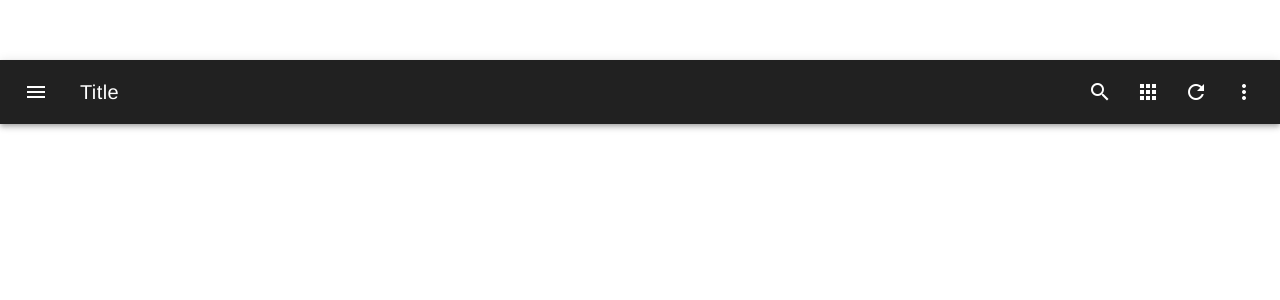
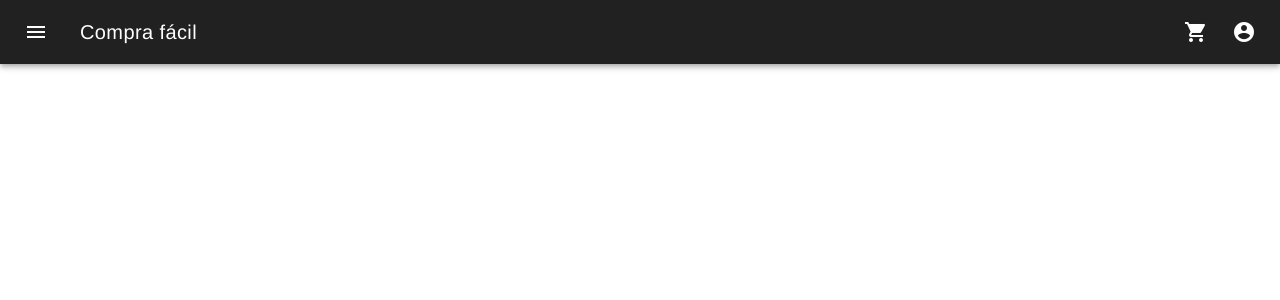
Before and after one commit to JessicaMP/e-commerce-vue, a Vue app: page / in a window 1280 px wide. Shown: the top 300 px of the page. Built offline with nearby package versions, Linux system fonts and the light colour scheme.

Commit message:
add router

```diff
--- a/package.json
+++ b/package.json
@@ -10,6 +10,7 @@
   "dependencies": {
     "core-js": "2.6.5",
     "vue": "2.6.10",
+    "vue-router": "3.0.6",
     "vuetify": "1.5.13"
   },
   "devDependencies": {
--- a/src/App.vue
+++ b/src/App.vue
@@ -1,18 +1,17 @@
 <template>
   <div id="app">
-    <Header/>
+    <router-view/>
+    <!-- <Header/> -->
   </div>
 </template>
 
 <script>
 
-import Header from '@/components/Header.vue'
+// import Header from '@/components/Header.vue'
 
 export default {
   name: 'app',
-  components: {
-    Header
-  }
+
 }
 </script>
 
@@ -23,6 +22,6 @@ export default {
     -moz-osx-font-smoothing: grayscale;
     text-align: center;
     color: #2c3e50;
-    margin-top: 60px;
+    /* margin-top: 60px; */
   }
 </style>
--- a/src/components/Header.vue
+++ b/src/components/Header.vue
@@ -1,25 +1,15 @@
 <template>
+    <header>
         <v-toolbar dark color="primary">
             <v-toolbar-side-icon></v-toolbar-side-icon>
-
-        <v-toolbar-title class="white--text">Title</v-toolbar-title>
-
+            <v-toolbar-title class="white--text">Compra fácil</v-toolbar-title>
             <v-spacer></v-spacer>
-
             <v-btn icon>
-        <v-icon>search</v-icon>
+                <v-icon>shopping_cart</v-icon>
             </v-btn>
-
             <v-btn icon>
-        <v-icon>apps</v-icon>
-        </v-btn>
-
-        <v-btn icon>
-        <v-icon>refresh</v-icon>
-        </v-btn>
-
-        <v-btn icon>
-        <v-icon>more_vert</v-icon>
+                <v-icon>account_circle</v-icon>
             </v-btn>
     </v-toolbar>
+  </header>
 </template>
--- a/src/main.js
+++ b/src/main.js
@@ -1,15 +1,16 @@
 import Vue from 'vue'
 import App from './App.vue'
 import Vuetify from 'vuetify'
+import router from "./router";
 import 'vuetify/dist/vuetify.min.css'
 import 'material-design-icons-iconfont/dist/material-design-icons.css' // Ensure you are using css-loader
 
 Vue.use(Vuetify, {
   iconfont: 'md'
 })
-
 Vue.config.productionTip = false
 
 new Vue({
-  render: h => h(App),
+  router,
+  render: h => h(App)
 }).$mount('#app')
--- /dev/null
+++ b/src/pages/index.vue
@@ -0,0 +1,12 @@
+<template>
+    <Header/>
+</template>
+<script>
+import Header from '@/components/Header.vue'
+
+export default {
+    components: {
+        Header
+    }
+}
+</script>
--- /dev/null
+++ b/src/router/index.js
@@ -0,0 +1,15 @@
+import Vue from "vue";
+import Router from "vue-router";
+import Home from "../pages/index";
+
+Vue.use(Router)
+const router = new Router({
+    mode: "history",
+    routes: [{
+        path: "/",
+        name: "Home",
+        component: Home,
+    }]
+});
+
+export default router;
```
Also changed, not shown: 1 other file (tests, documents, lock files or other folders). Lines whose indentation alone changed are shown as unchanged.
